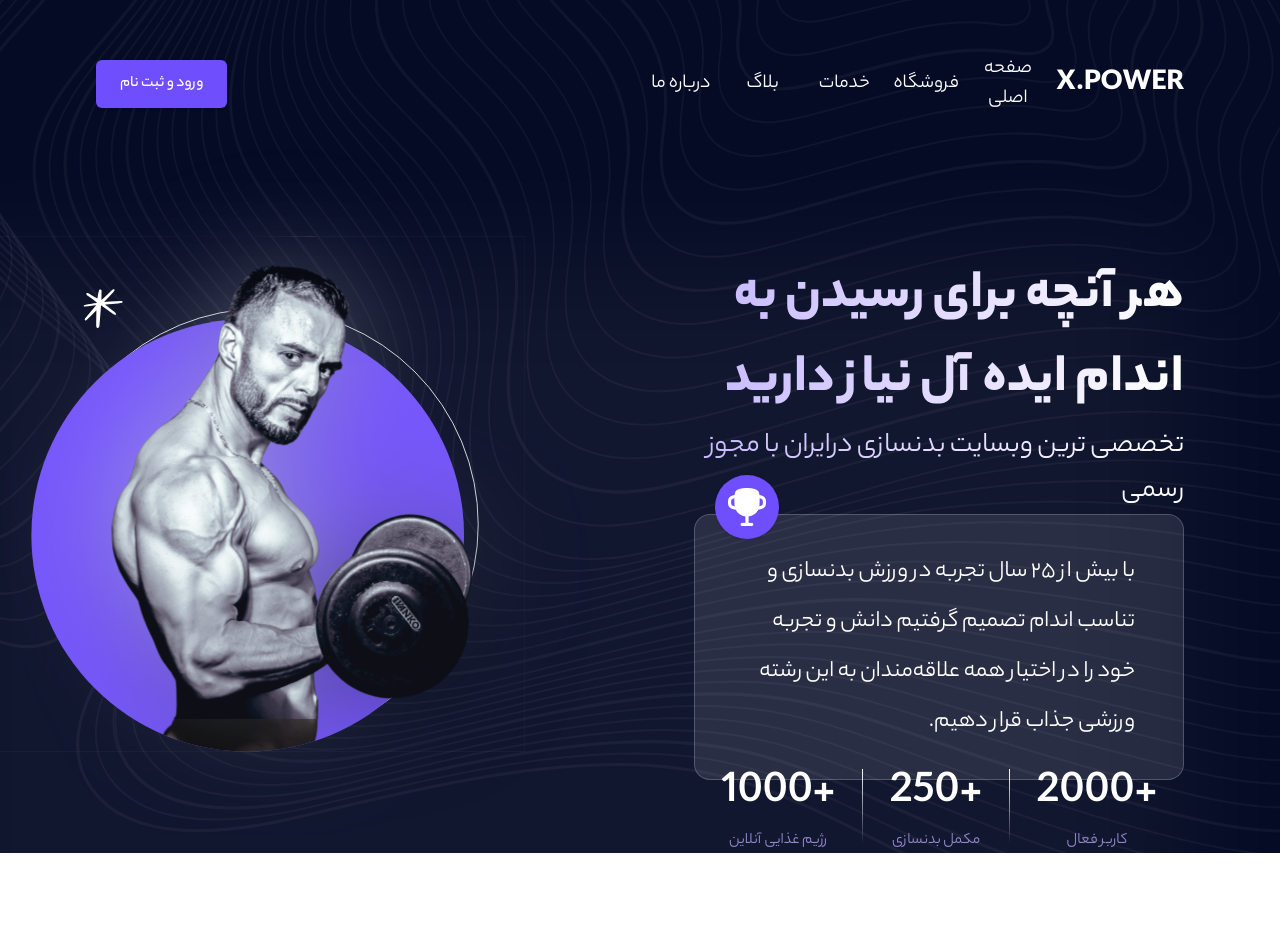
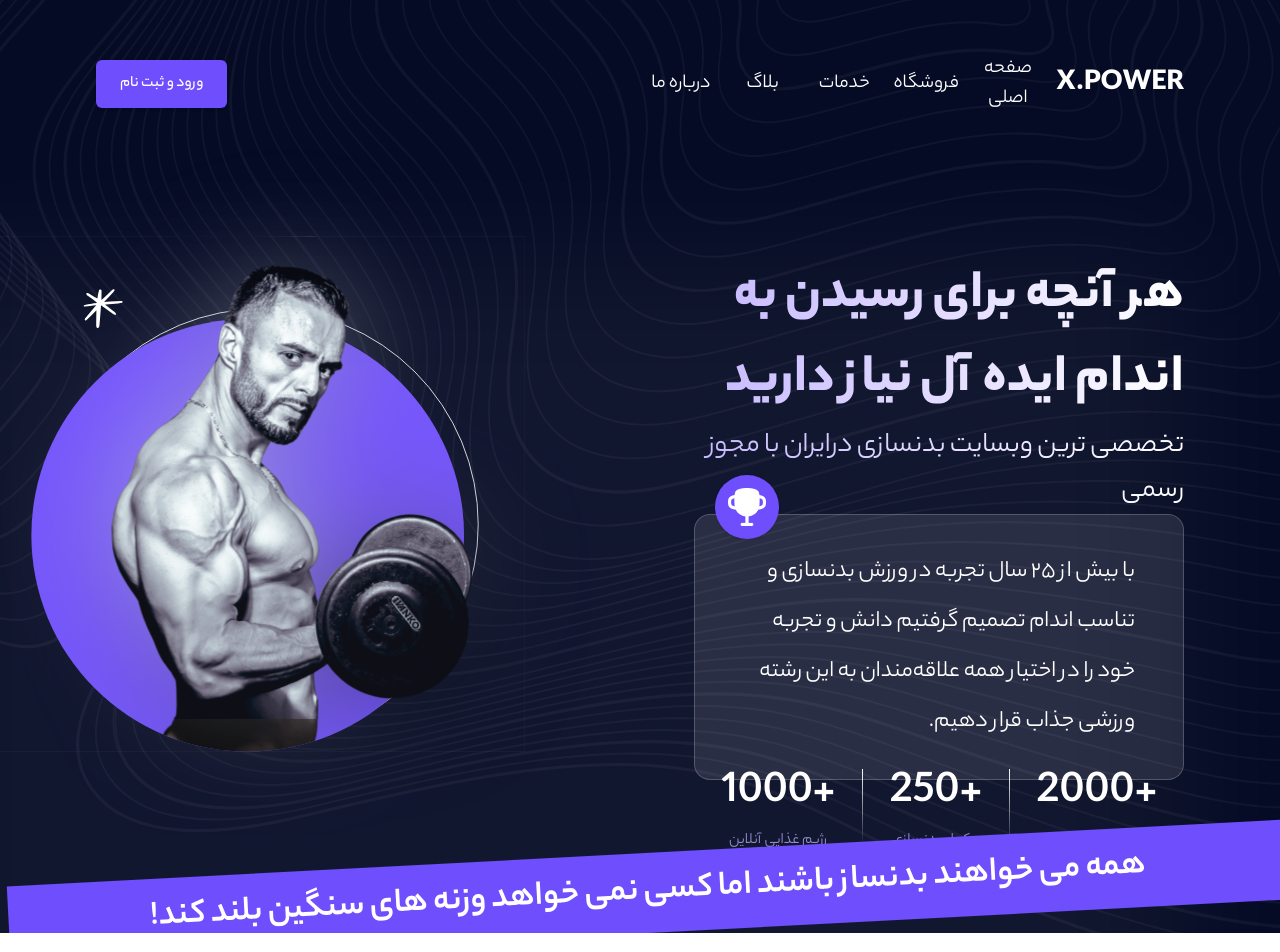
Before and after one commit to ItsEhsanMM/x-power, a React (Vite) app: page / in a window 1280 px wide. Shown: the top 952 px of the page. Built offline with nearby package versions, Linux system fonts and the light colour scheme.

Commit message:
complete bottom text

```diff
--- a/src/App.tsx
+++ b/src/App.tsx
@@ -1,14 +1,13 @@
 import Header from './components/Header'
-import Hero from './components/Hero'
+import Hero from './components/Hero/Hero'
+import MiddleText from './components/Hero/MiddleText'
 
 function App() {
   return (
-    <section
-      dir='rtl'
-      className='bg-pattern min-h-screen w-full bg-dark-blue px-10 lg:px-24'
-    >
+    <section dir='rtl' className='bg-pattern overflow-hidden bg-dark-blue'>
       <Header />
       <Hero />
+      <MiddleText />
     </section>
   )
 }
--- a/src/components/Header.tsx
+++ b/src/components/Header.tsx
@@ -1,18 +1,18 @@
-import { NAVIGATION_BAR_LINKS } from "@/constants";
-import { Button } from "./ui/button";
+import { NAVIGATION_BAR_LINKS } from '@/constants'
+import { Button } from './ui/button'
 
 const Header = () => {
   return (
-      <header className="flex pt-14 justify-between items-center w-full h-28">
-         <section className="flex justify-between items-center size-full gap-x-2 text-center">
-            <article className="h-full items-center justify-center flex">
-               <span className="font-extrabold text-md">X.POWER</span>
+    <header className='flex h-28 w-full items-center justify-between px-10 pt-14 lg:px-24'>
+      <section className='flex size-full items-center justify-between gap-x-2 text-center'>
+        <article className='flex h-full items-center justify-center'>
+          <span className='text-md font-extrabold'>X.POWER</span>
         </article>
-            <article className="size-full hidden lg:flex">
-               {NAVIGATION_BAR_LINKS.map((item) => (
+        <article className='hidden size-full lg:flex'>
+          {NAVIGATION_BAR_LINKS.map(item => (
             <a
               key={item.id}
-                     className="size-full flex items-center justify-center"
+              className='flex size-full items-center justify-center'
               href={`#${item.id}`}
             >
               {item.name}
@@ -20,10 +20,10 @@ const Header = () => {
           ))}
         </article>
       </section>
-         <section className="size-full flex justify-end items-center">
+      <section className='flex size-full items-center justify-end'>
         <Button>ورود و ثبت نام</Button>
       </section>
     </header>
-   );
-};
-export default Header;
+  )
+}
+export default Header
--- a/src/components/Hero.tsx
+++ b/src/components/Hero/Hero.tsx
@@ -1,9 +1,9 @@
-import { Badge } from './ui/badge'
-import { Separator } from './ui/separator'
+import { Badge } from '../ui/badge'
+import { Separator } from '../ui/separator'
 
 const Hero = () => {
   return (
-    <section id='main' className='mt-36 flex'>
+    <section id='main' className='mt-36 flex px-10 lg:px-24'>
       <div className='absolute size-full bg-white/5 blur-3xl' />
       <article className='flex flex-col justify-evenly lg:max-w-[50%]'>
         <div className='w-full'>
--- /dev/null
+++ b/src/components/Hero/MiddleText.tsx
@@ -0,0 +1,10 @@
+const MiddleText = () => {
+  return (
+    <section className='-mr-2 flex h-20 w-screen -rotate-3 items-center justify-center bg-primary text-center text-4xl font-bold'>
+      <p className='w-full'>
+        همه می خواهند بدنساز باشند اما کسی نمی خواهد وزنه های سنگین بلند کند!
+      </p>
+    </section>
+  )
+}
+export default MiddleText
--- a/src/index.css
+++ b/src/index.css
@@ -14,6 +14,7 @@
 
 body {
   font-family: "Yekan Bakh", sans-serif;
+  max-width: 100%;
 }
 
 .bg-pattern {
--- a/src/main.tsx
+++ b/src/main.tsx
@@ -6,5 +6,5 @@ import './index.css'
 createRoot(document.getElementById('root')!).render(
   <StrictMode>
     <App />
-  </StrictMode>,
+  </StrictMode>
 )
```
Lines whose indentation alone changed are shown as unchanged.
